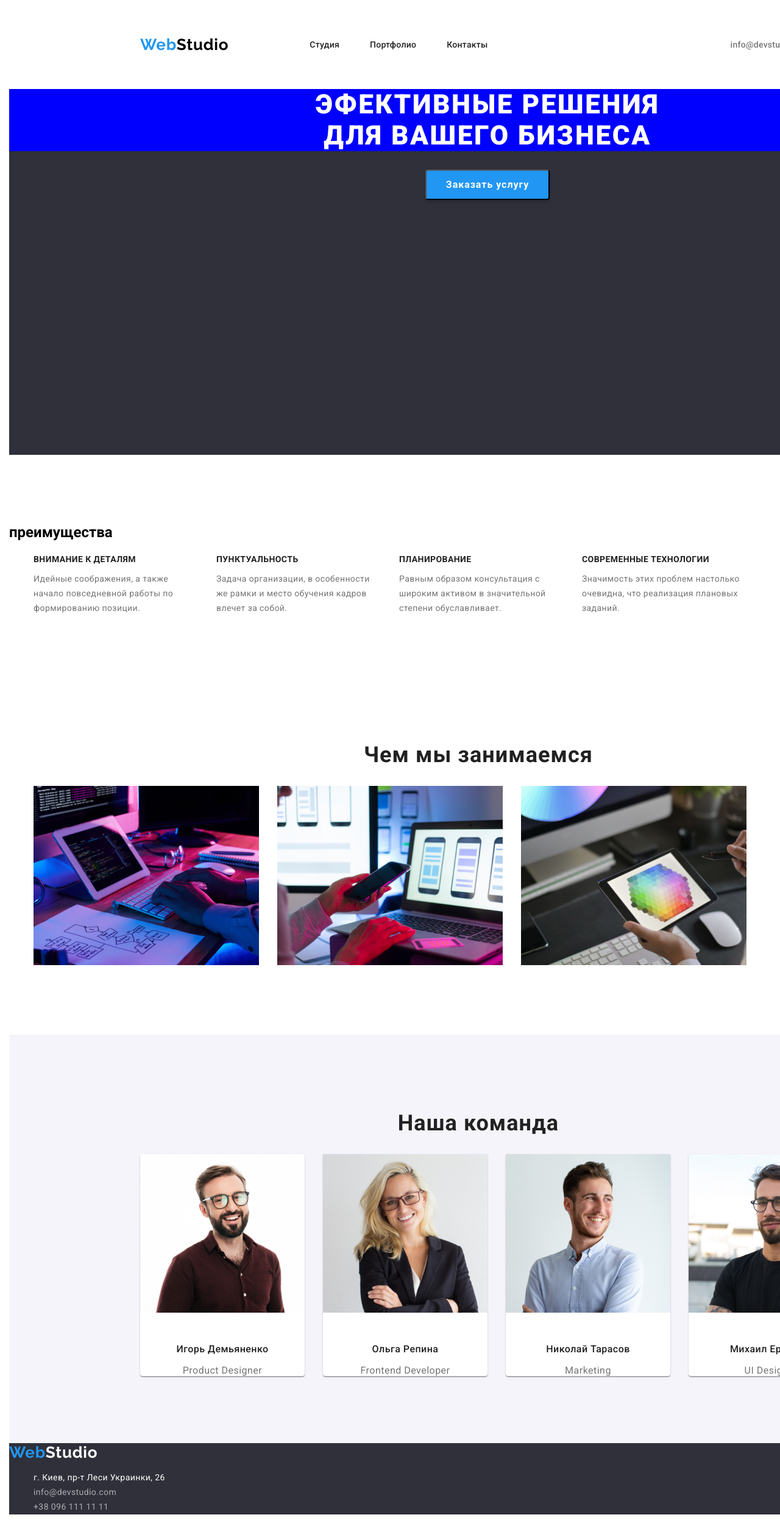
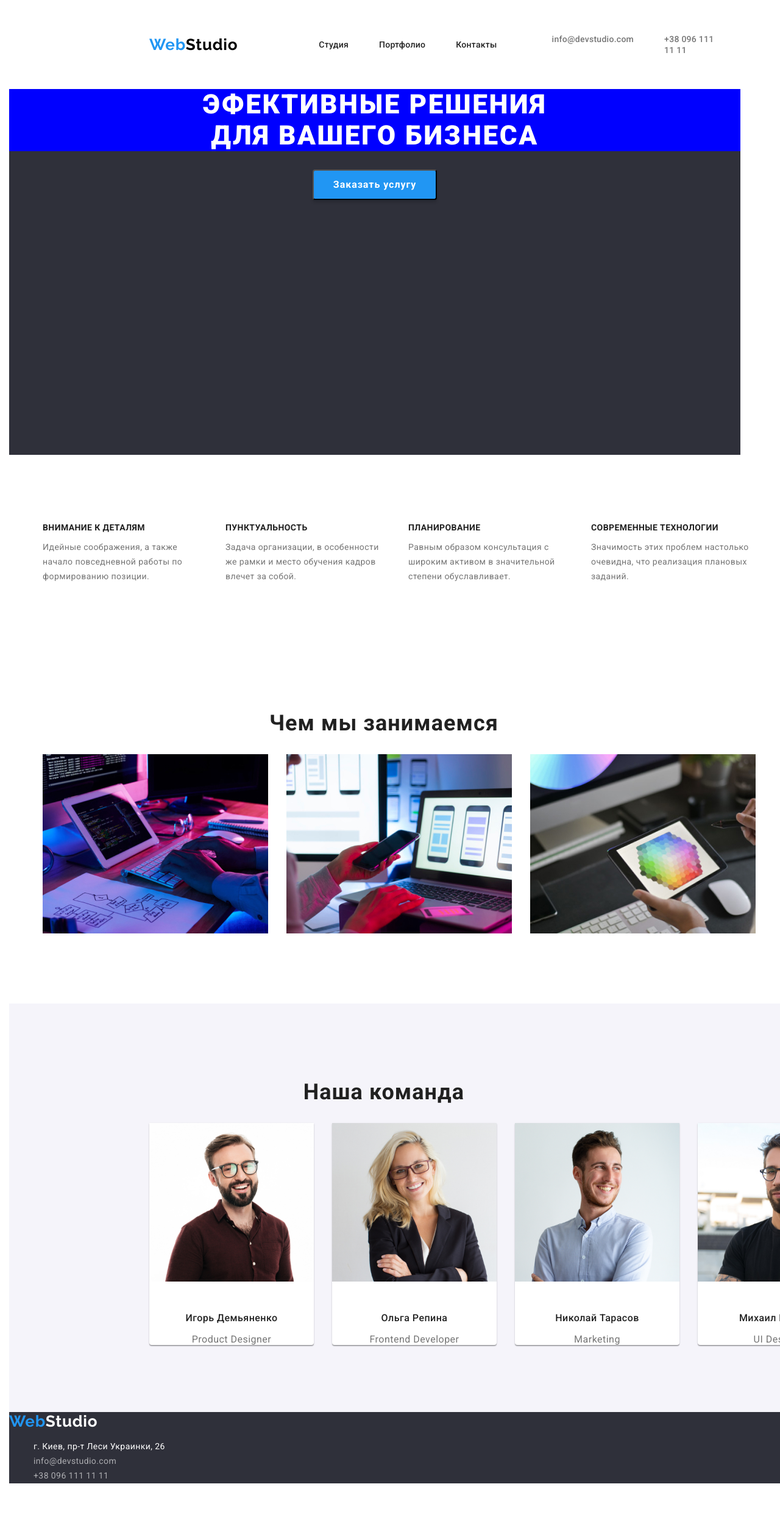
Before and after one commit to Hrytsai-Maksym/goit-markup-hw-03, a plain HTML site: page index.html in a window 1280 px wide. Shown: the top 2498 px of the page at 61% size. After the commit the page ends 2447 px from the top, so only its background shows below. Drawn offline with Linux system fonts and the light colour scheme.

Commit message:
добавил контейнеры
добавил контейнер
ДЖобавил выделения адресов

```diff
--- a/CSS/nain.css
+++ b/CSS/nain.css
@@ -26,6 +26,28 @@
     padding-right: 15px;
     outline: 3px red;
 }
+/*  К  О  Н  Т  Е  Й  Н  Е  Р  Ы  */
+.container-header{
+    width: 1230px;
+    padding-left: 15px;
+    padding-right: 15px;
+}
+.container-benefits{
+    width: 1230px;
+    padding-left: 15px;
+    padding-right: 15px;
+}
+.container-what-we-do{
+    width: 1230px;
+    padding-left: 15px;
+    padding-right: 15px;
+}
+.container-comand{
+    width: 1230px;
+    padding-left: 15px;
+    padding-right: 15px;
+}
+/************************************/
 a{
     text-decoration: none;
 }
@@ -133,7 +155,7 @@ letter-spacing: 0.02em;
     background: #2F303A;
     color: var(--button-text-color);
     text-align: center;
-    width: 1570px;px ;
+    width: 1200px;
     height:600px ;
 
 
@@ -203,6 +225,9 @@ padding: 10px 32px;
 }
 
 /*секция 2*/
+.hide{
+    display: none;
+}
 .Benefits-list{
     display: flex;
         margin-left: auto;
@@ -365,6 +390,18 @@ line-height: 1.71;
 letter-spacing: 0.03em;
 color:  rgba(255, 255, 255, 0.6);
 }
+.activ :hover,
+.activ :focus{
+    color: var(--accent-color)
+}
+.mail :focus,
+.telephone :hover,
+.telephone :focus{
+    color: yellow;
+
+}
+
+
 .adres-foot{
     font-style: normal;
 font-size: 14px;
--- a/index.html
+++ b/index.html
@@ -23,6 +23,7 @@
   <body class="body">
     <!--golova-->
     <header class="header">
+      <div class="container-header">
       <nav class="navigation">
         <a class="logo" href="index.html"
           ><span class="web_color">Web</span
@@ -38,6 +39,7 @@
           <li class="contakt"><a href=":tel:+380961111111">+38 096 111 11 11</a></li>
         </ul>
       </nav>
+    </div>
     </header>
     <main>
       <!--секция с фоновым рисунком-->
@@ -50,7 +52,8 @@
       </section>
       <!--преимущиства-->
       <section class="section">
-        <h2>преимущества</h2>
+        <div class="container-benefits">
+        <h2 class="hide">преимущества</h2>
         <!--скрыть заголовок-->
         <ul class="Benefits-list">
           <li>
@@ -82,9 +85,11 @@
             </p>
           </li>
         </ul>
+      </div>
       </section>
       <!--чем занимаются-->
       <section class="section">
+        <div class="container-what-we-do">
         <h2 class="what-we-do">Чем мы занимаемся</h2>
         <ul class="image-first-page">
           <li class="img-first">
@@ -115,9 +120,11 @@
             /></a>
           </li>
         </ul>
+      </div>
       </section>
       <!-- работники-->
       <section class="section-comand">
+        <div class="container-comand">
         <h2 class="xectoin_title">Наша команда</h2>
         <ul class="comand">
           <li class="comand-info">
@@ -161,6 +168,7 @@
             <p>UI Designer</p>
           </li>
         </ul>
+      </div>
       </section>
     </main>
     <footer class="footer">
@@ -175,10 +183,10 @@
               >г. Киев, пр-т Леси Украинки, 26</a
             >
           </li>
-          <li>
+          <li class="activ">
             <a class="mail" href="info@devstudio.com">info@devstudio.com</a>
           </li>
-          <li>
+          <li class="activ">
             <a class="telephone" href=":tel:+380961111111">+38 096 111 11 11</a>
           </li>
         </ul>
```
